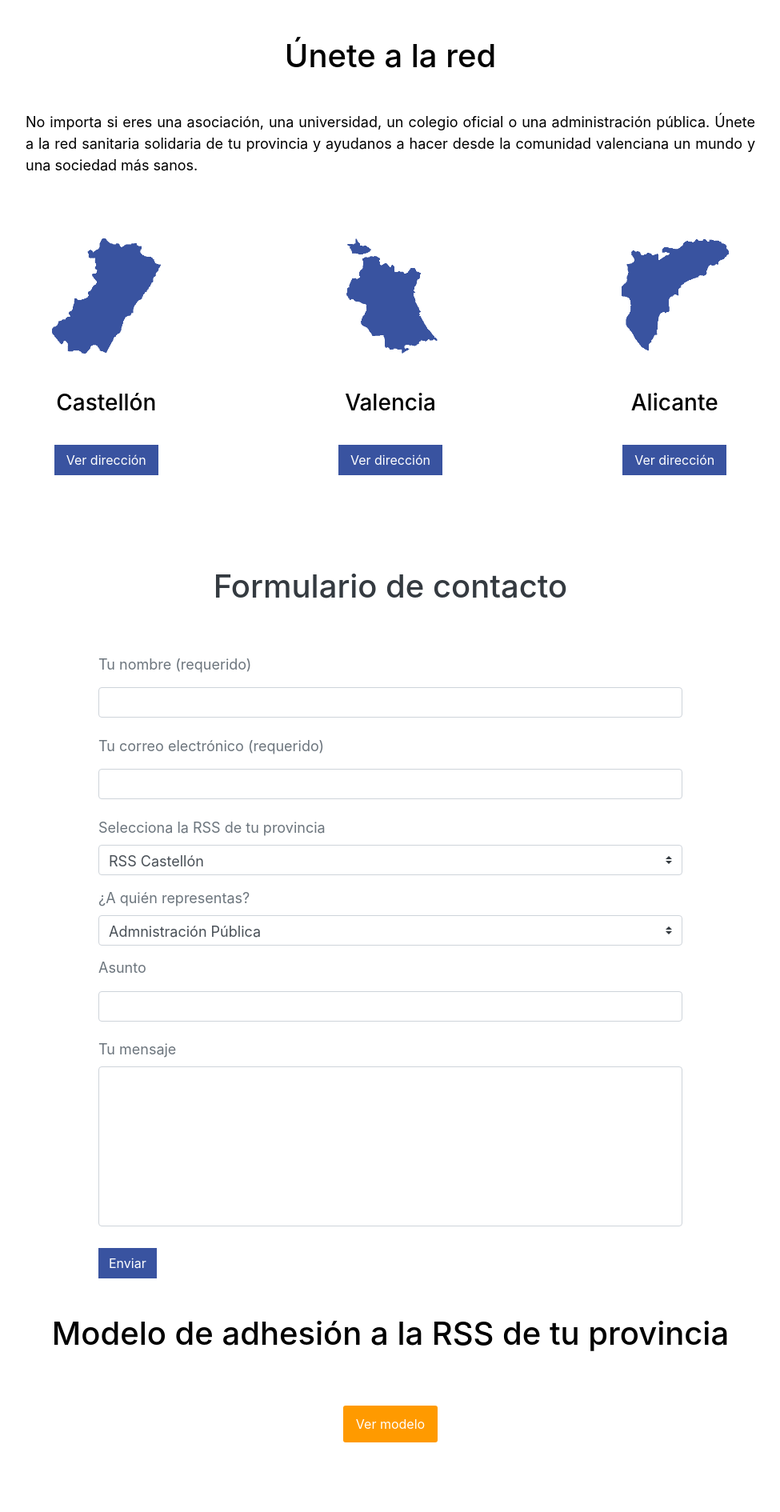
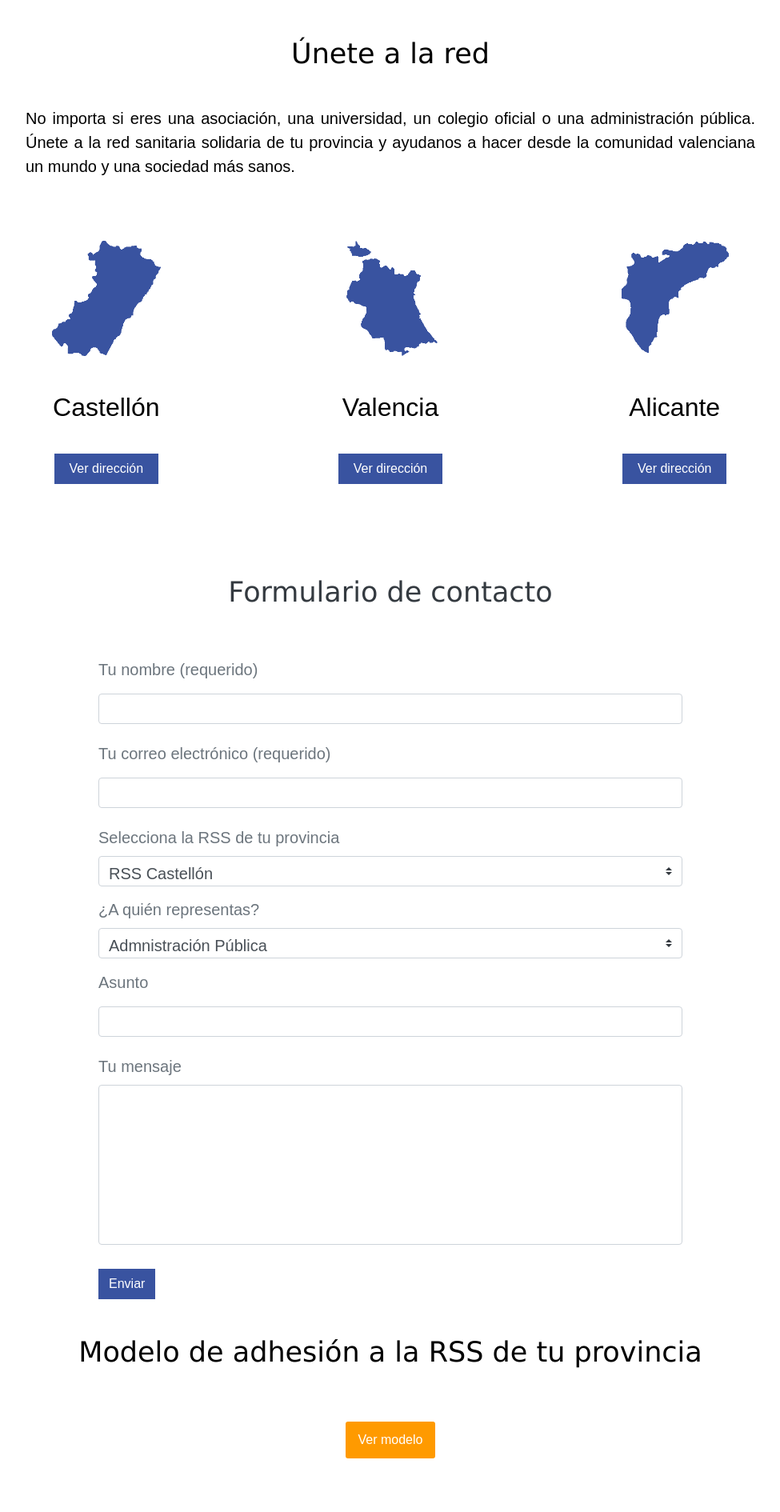
Before and after one commit to Partexedd/ProyectoIntegradoONG, a Symfony app: template templates/main/contacto.html.twig in a window 1280 px wide. Shown: the whole page at 80% size, without its empty margins (152-1127 px from the left). Before the commit the page ends 1803 px from the top, so only its background shows below. Run offline with Twig, Linux system fonts and the light colour scheme; the template is opened without the code that fills it, so the values that code supplies are empty; some libraries are stand-ins or nearby versions.

Commit message:
Cambios en css y contacto

```diff
--- a/public/css/estilosContacto.css
+++ b/public/css/estilosContacto.css
@@ -3,7 +3,7 @@ h1{
 }
 .pTexto{
     margin: 0% 10%;
-    font-size: 18px;
+    font-size: 20px;
 }
 .dirFoto{
     width: 42%;
--- a/public/css/master.css
+++ b/public/css/master.css
@@ -1,4 +1,9 @@
 body{
-    font-size: 18px;
+    font-size: 20px;
     color: black;
+    font-family: Arial;
 }
+h1{
+    font-family: Verdana;
+    font-size: 35px;
+}
--- a/templates/main/contacto.html.twig
+++ b/templates/main/contacto.html.twig
@@ -1,5 +1,6 @@
 <!DOCTYPE html>
 <html lang="en">
+
 <head>
     <meta charset="UTF-8">
     <meta name="viewport" content="width=device-width, initial-scale=1.0">
@@ -17,36 +18,41 @@
     <script src="./js/scriptContacto.js"></script>
     <title>Contacto - Red Sanitaria Solidaria Comunidad Valenciana</title>
 </head>
+
 <body>
+    <!-- Section -->
     <section class="container">
+    <!-- Descripción de contacto -->
         <article class="row">
             <h1 class="col-12 text-center">Únete a la red</h1>
             <div class="pTexto text-justify">No importa si eres una asociación, una universidad, un colegio oficial
             o una administración pública. Únete a la red sanitaria solidaria de tu provincia y ayudanos
             a hacer desde la comunidad valenciana un mundo y una sociedad más sanos.</div>
         </article>
+        <!-- Direcciones de las asociaciones -->
         <article id="direccion">
             <div class="direcciones row text-center">
                 <div class="col-4">
                     <img src="img/castellon.png" alt="Castellón" class="dirFoto"><br>
-                    <h3>Castellón</h3><br>
+                    <h2>Castellón</h2><br>
                     <button class="btn" id="but1">Ver dirección</button>
                     <div id="divDir1" class="col text-center"></div>
                 </div>
                 <div class="col-4">
                     <img src="img/valencia.png" alt="Valencia" class="dirFoto"><br>
-                    <h3>Valencia</h3><br>
+                    <h2>Valencia</h2><br>
                     <button class="btn" id="but2">Ver dirección</button>
                     <div id="divDir2" class="col text-center"></div>
                 </div>
                 <div class="col-4">
                     <img src="img/alicante.png" alt="Alicante" class="dirFoto"><br>
-                    <h3>Alicante</h3><br>
+                    <h2>Alicante</h2><br>
                     <button class="btn" id="but3">Ver dirección</button>
                     <div id="divDir3" class="col text-center"></div>
                 </div>
             </div>
         </article>
+        <!-- Formulario de contacto -->
         <article class="row text-secondary">
             <h1 class="col-12 text-center h1Form text-dark">Formulario de contacto</h1>
             <form class="col-8 offset-2" action="">
@@ -76,11 +82,13 @@
                 <button class="btn">Enviar</button>
             </form>
         </article>
+        <!-- Modelo de adhesión de la RSS -->
         <article class="row">
             <div class="col-12 text-center">
                 <h1>Modelo de adhesión a la RSS de tu provincia</h1>
                 <a href="../wp-content/uploads/2018/10/MODELO-DOCUMENTO-ADHESIÓN-A-RSS.pdf"><button class="btn modelo">Ver modelo</button></a>
             </div>
     </section>
+    <!-- Footer -->
 </body>
 </html>
```
